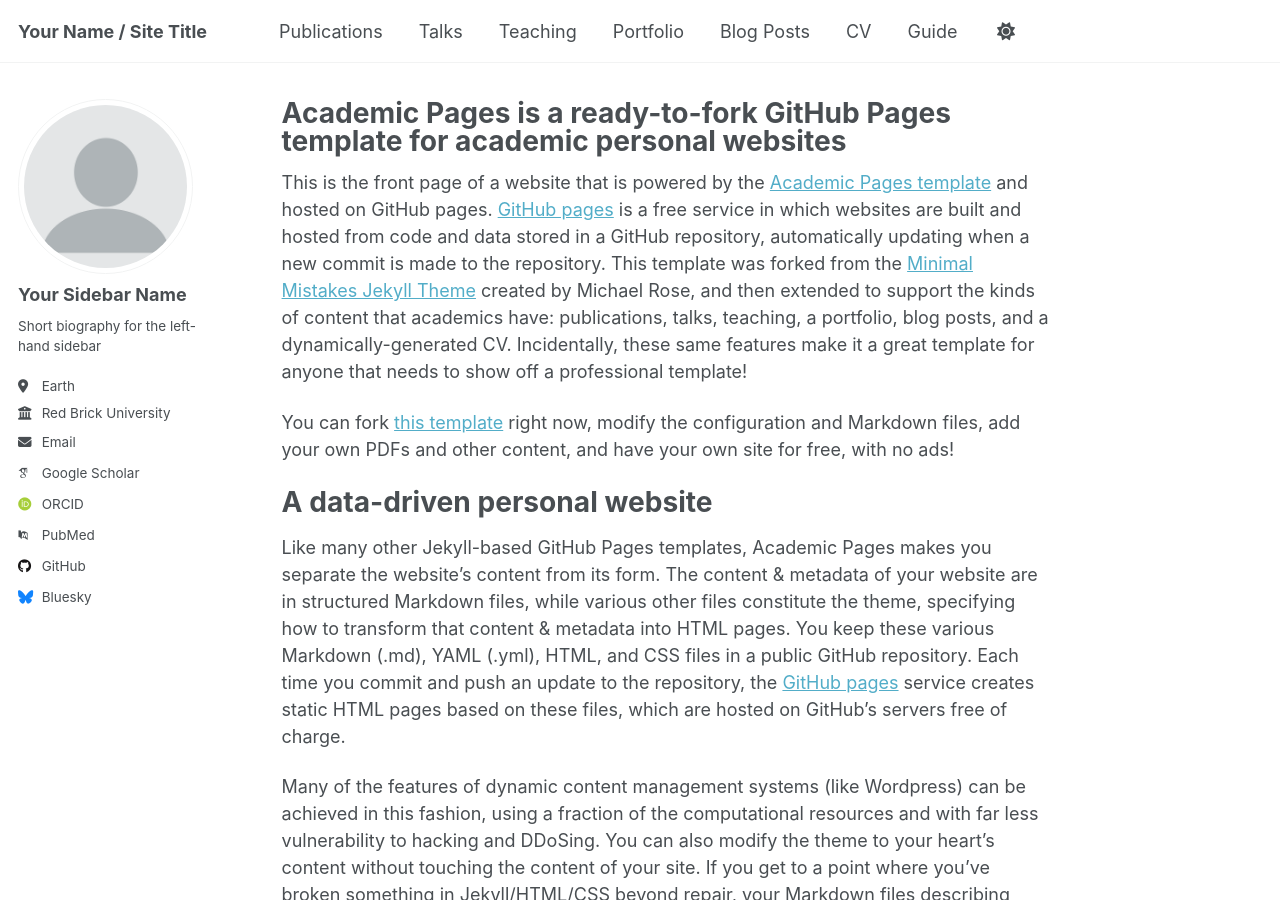
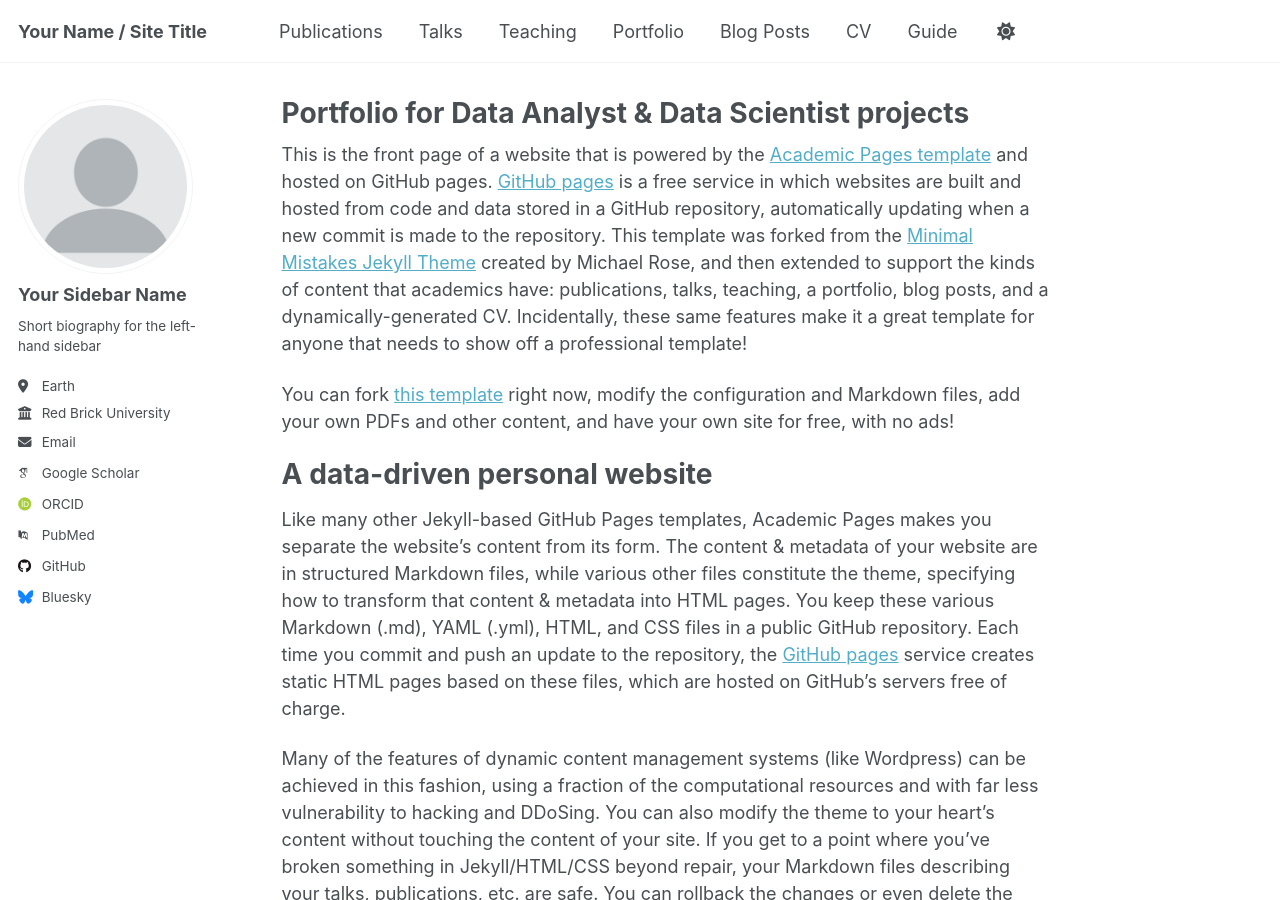
Before and after one commit to francuzadam/francuzadam.github.io, a Jekyll site: the page built from _pages/about.md, in a window 1280 px wide and 900 px high. Built offline with Jekyll 4.4.1, drawn with Linux system fonts in a browser that asks for light colours; some web fonts are replaced; a script that is not in the unit is left out.

Commit message:
Update about.md

```diff
--- a/_pages/about.md
+++ b/_pages/about.md
@@ -1,6 +1,6 @@
 ---
 permalink: /
-title: "Academic Pages is a ready-to-fork GitHub Pages template for academic personal websites"
+title: "Portfolio for Data Analyst & Data Scientist projects"
 author_profile: true
 redirect_from:
   - /about/
```
